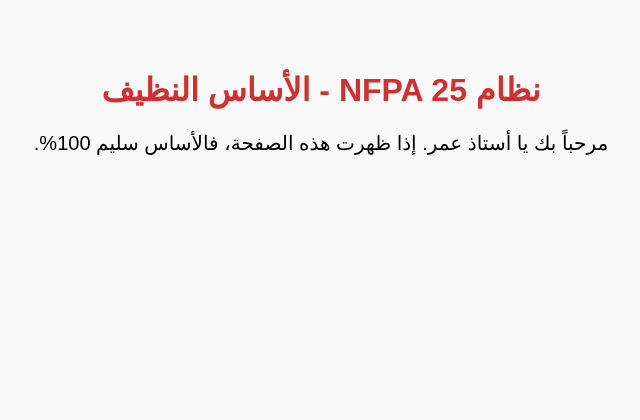
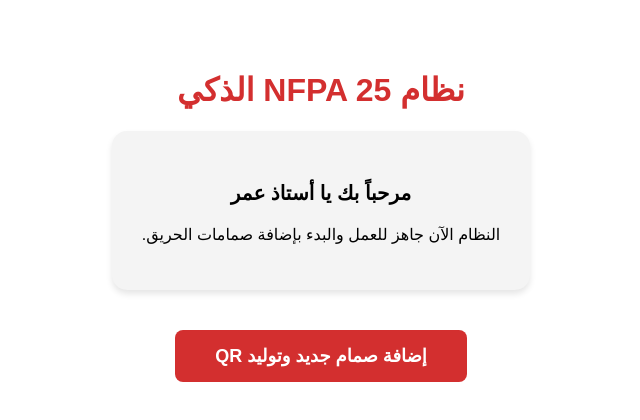
Before and after one commit to rootaipro-svg/nfpa-core2, a Next.js app: page / in a window 1280 px wide. Shown: the top 420 px of the page, without its empty margins (319-959 px from the left). Built offline with nearby package versions, Linux system fonts and the light colour scheme.

Commit message:
Update page.tsx

```diff
--- a/app/page.tsx
+++ b/app/page.tsx
@@ -1,8 +1,22 @@
+'use client'
+import React from 'react';
+import Link from 'next/link';
+
 export default function Home() {
   return (
-    <div style={{ padding: '50px', fontFamily: 'Arial', textAlign: 'center' }}>
-      <h1 style={{ color: '#d32f2f' }}>نظام NFPA 25 - الأساس النظيف</h1>
-      <p style={{ fontSize: '20px' }}>مرحباً بك يا أستاذ عمر. إذا ظهرت هذه الصفحة، فالأساس سليم 100%.</p>
+    <div style={{ padding: '50px', fontFamily: 'Arial', textAlign: 'center', direction: 'rtl', minHeight: '100vh', backgroundColor: '#fff' }}>
+      <h1 style={{ color: '#d32f2f', fontSize: '32px' }}>نظام NFPA 25 الذكي</h1>
+      <div style={{ background: '#f4f4f4', padding: '30px', borderRadius: '15px', display: 'inline-block', boxShadow: '0 4px 6px rgba(0,0,0,0.1)' }}>
+        <p style={{ fontSize: '20px', fontWeight: 'bold' }}>مرحباً بك يا أستاذ عمر</p>
+        <p>النظام الآن جاهز للعمل والبدء بإضافة صمامات الحريق.</p>
+      </div>
+      <div style={{ marginTop: '40px' }}>
+         <Link href="/add-valve">
+           <button style={{ padding: '15px 40px', fontSize: '18px', cursor: 'pointer', background: '#d32f2f', color: 'white', border: 'none', borderRadius: '8px', fontWeight: 'bold' }}>
+             إضافة صمام جديد وتوليد QR
+           </button>
+         </Link>
+      </div>
     </div>
   );
 }
```
